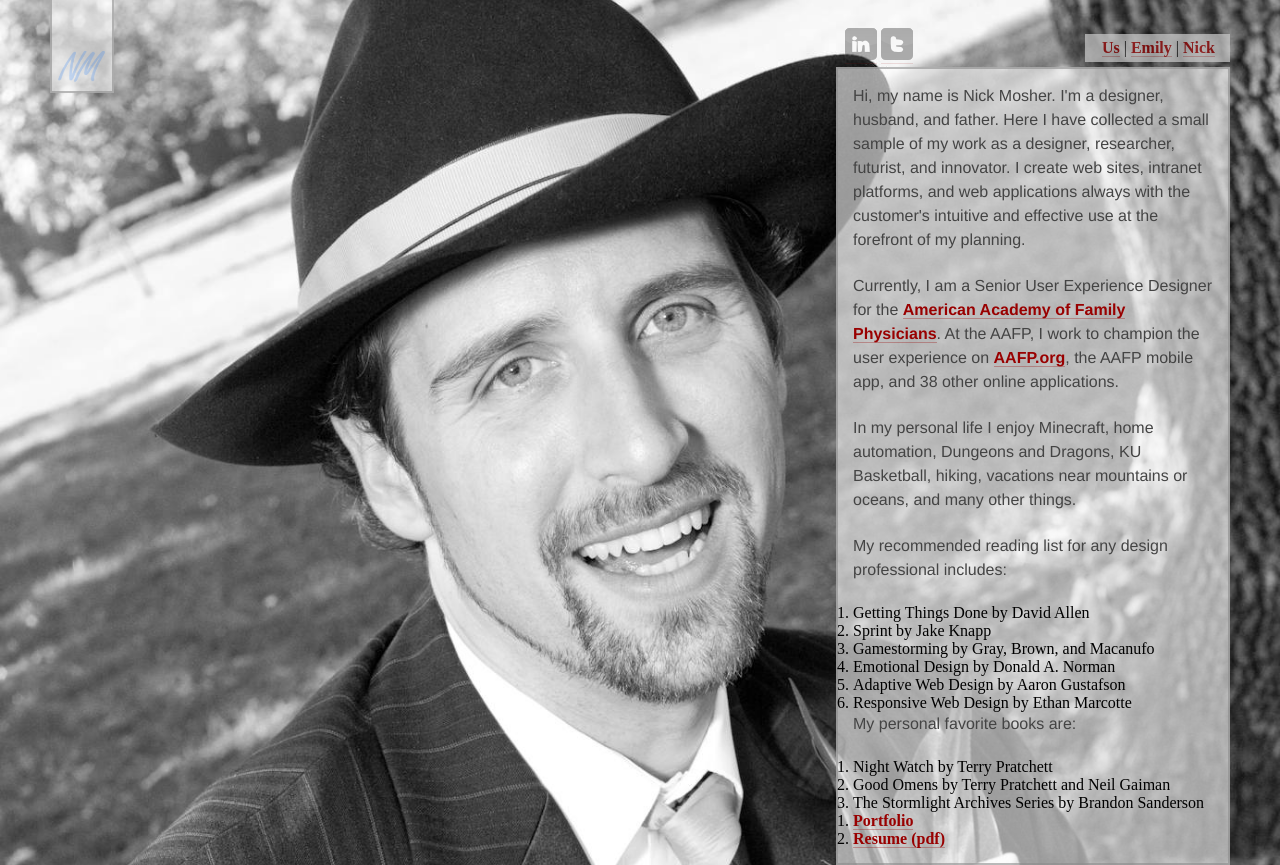
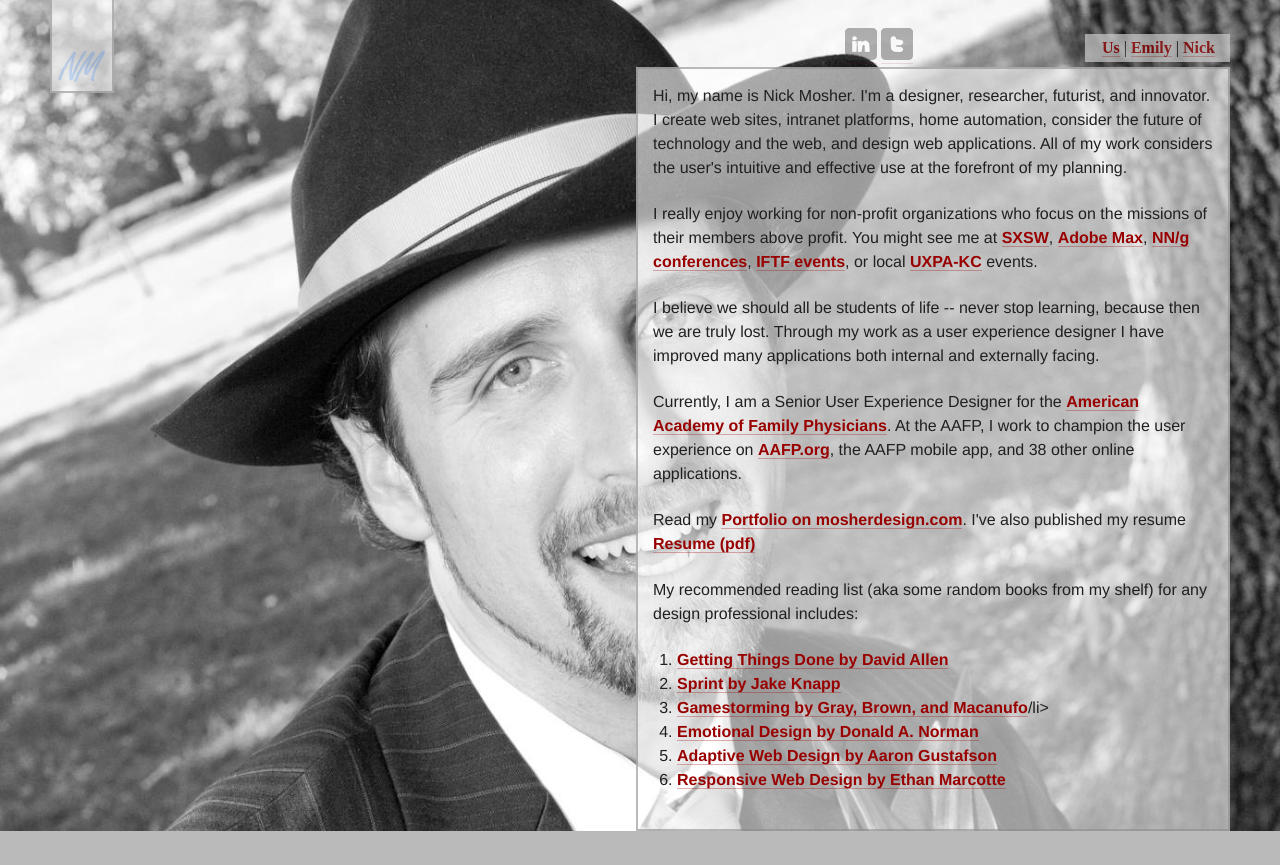
Before and after one commit to moshner/nick.mosher.me, a PHP site: page / in a window 1280 px wide. After the commit the page ends 831 px from the top, so only its background shows below. Run offline with PHP 8.4, Linux system fonts and the light colour scheme; some libraries are stand-ins or nearby versions.

Commit message:
feat: updated content

```diff
--- a/index.html
+++ b/index.html
@@ -12,6 +12,10 @@
     <meta http-equiv="imagetoolbar" content="false" />
     <meta http-equiv="Expires" content="Tue, 01 Jan 1980 1:00:00 GMT" />
     <meta http-equiv="Pragma" content="no-cache" />
+    <meta name="theme-color" content="#19161f" />
+    <meta name="description"
+        content="Hi, my name is Nick Mosher. I'm a Senior User Experience Designer, husband, and father. Here I have collected a small sample of my work as a designer, researcher, futurist, and innovator." />
+    <title>About Nick | nick.mosher.me</title>
     <style>
         * {
             padding: 0;
@@ -19,12 +23,25 @@
         }
 
         p {
-            color: #444;
+            color: #202020;
             font-family: Helvetica;
             font-size: 16px;
             line-height: 24px;
             margin-bottom: 22px;
             -webkit-font-smoothing: antialiased;
+        }
+
+        li {
+            color: #202020;
+            font-family: Helvetica;
+            font-size: 16px;
+            line-height: 24px;
+            -webkit-font-smoothing: antialiased;
+            margin-left: 1.5rem;
+        }
+
+        ol {
+            margin-bottom: 22px;
         }
 
         a {
@@ -55,7 +72,7 @@
 
         #about,
         div.contact {
-            width: 360px;
+            width: 560px;
             padding: 15px;
             margin: -35px 50px 0 auto !important;
             background: white;
@@ -190,42 +207,48 @@
     </div>
     <div id="about">
         <p>
-            Hi, my name is Nick Mosher. I'm a designer,
-            husband, and father. Here I have collected a small sample of my work
-            as a designer, researcher, futurist, and innovator. I create web sites,
-            intranet platforms, and web applications always with the customer's
-            intuitive and effective use at the forefront of my planning.
+            Hi, my name is Nick Mosher. I'm a designer, researcher, futurist,
+            and innovator. I create web sites, intranet platforms, home automation,
+            consider the future of technology and the web, and design web applications.
+            All of my work considers the user's intuitive and effective use at the forefront of my planning.
         </p>
         <p>
-            Currently, I am a Senior User Experience Designer for the <a href="http://www.aafp.org/"
+            I really enjoy working for non-profit organizations who focus on the missions
+            of their members above profit. You might see me at <a href="https://www.sxsw.com/"">SXSW</a>,
+            <a href=" https://www.adobe.com/max.html">Adobe Max</a>,
+            <a href="https://www.nngroup.com/ux-conference/">NN/g conferences</a>,
+            <a href="https://www.iftf.org/home">IFTF events</a>, or local
+            <a href="http://www.uxpakc.org/">UXPA-KC</a> events.
+        </p>
+        <p>
+            I believe we should all be students of life -- never stop learning,
+            because then we are truly lost. Through my work as a user experience
+            designer I have improved many applications both internal and externally facing.
+        </p>
+        <p>
+            Currently, I am a Senior User Experience Designer for the <a href=" http://www.aafp.org/"
                 title="AAFP website">American Academy of Family Physicians</a>. At the AAFP, I work to champion the user
-            experience on <a href="http://www.aafp.org/" title="AAFP website">AAFP.org</a>,
+            experience on <a href="https://www.aafp.org/" title="AAFP website">AAFP.org</a>,
             the AAFP mobile app, and 38 other online applications.
         </p>
-        <p>
-            In my personal life I enjoy Minecraft, home automation, Dungeons and Dragons,
-            KU Basketball, hiking, vacations near mountains or oceans, and many other things.
+        <p>Read my <a href="http://mosherdesign.com">Portfolio on mosherdesign.com</a>. I've also
+            published my resume <a href="./Nick Mosher Resume.pdf">Resume (pdf)</a>
         </p>
         <p>
-            My recommended reading list for any design professional includes:
+            My recommended reading list (aka some random books from my shelf) for any design professional includes:
         </p>
         <ol>
-            <li>Getting Things Done by David Allen</li>
-            <li>Sprint by Jake Knapp</li>
-            <li>Gamestorming by Gray, Brown, and Macanufo</li>
-            <li>Emotional Design by Donald A. Norman</li>
-            <li>Adaptive Web Design by Aaron Gustafson</li>
-            <li>Responsive Web Design by Ethan Marcotte</li>
-        </ol>
-        <p>My personal favorite books are:</p>
-        <ol>
-            <li>Night Watch by Terry Pratchett</li>
-            <li>Good Omens by Terry Pratchett and Neil Gaiman</li>
-            <li>The Stormlight Archives Series by Brandon Sanderson</li>
-        </ol>
-        <ol>
-            <li><a href="http://mosherdesign.com">Portfolio</a></li>
-            <li><a href="./Nick Mosher Resume.pdf">Resume (pdf)</a></li>
+            <li><a href="https://www.goodreads.com/book/show/1633.Getting_Things_Done">Getting Things Done by David
+                    Allen</a></li>
+            <li><a href="https://www.goodreads.com/book/show/25814544-sprint">Sprint by Jake Knapp</a></li>
+            <li><a href="https://www.goodreads.com/book/show/9364936-gamestorming">Gamestorming by Gray, Brown, and
+                    Macanufo</a>/li>
+            <li><a href="https://www.goodreads.com/book/show/841.Emotional_Design">Emotional Design by Donald A.
+                    Norman</a></li>
+            <li><a href="https://www.goodreads.com/book/show/11532012-adaptive-web-design">Adaptive Web Design by Aaron
+                    Gustafson</a></li>
+            <li><a href="https://www.goodreads.com/book/show/9815906-responsive-web-design">Responsive Web Design by
+                    Ethan Marcotte</a></li>
         </ol>
     </div>
 
--- a/mobile.css
+++ b/mobile.css
@@ -82,7 +82,6 @@
 		text-indent: 0;
 		border-bottom: 1px solid #aaa;
 		font-size: 1.2em;
-		vertical-align: center;
 		clear:both;text-decoration:none;
 		padding: 12px 5px;
 		overflow:hidden;
```
